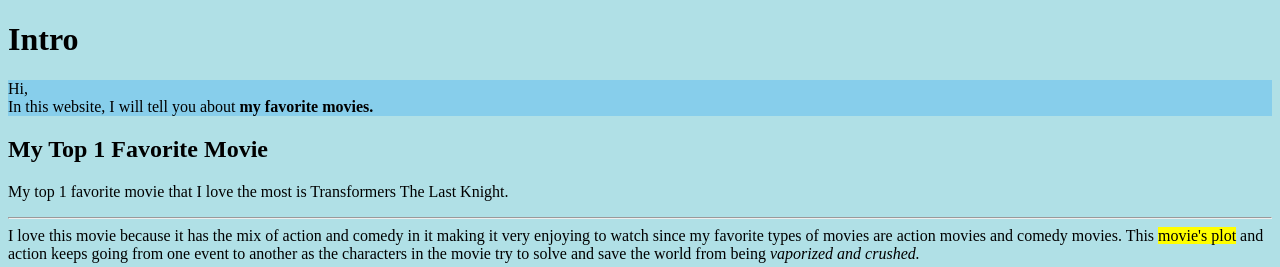
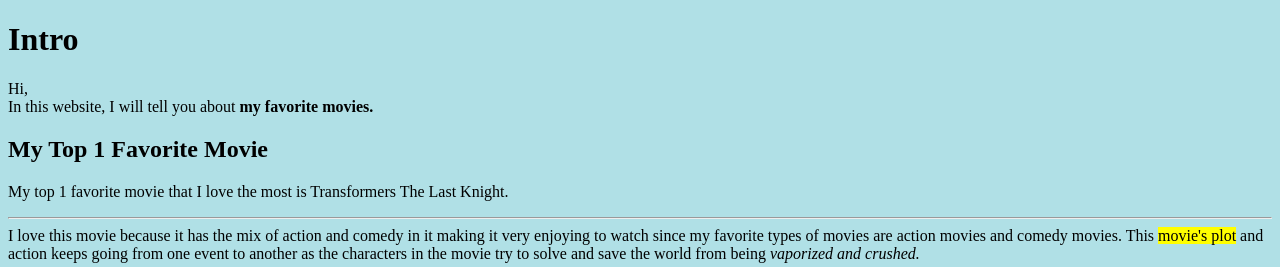
Before and after one commit to LaithHaddadin/laithhaddadin.github.io, a plain HTML site: page Index.html in a window 1280 px wide. Shown: the top 267 px of the page. Drawn offline with Linux system fonts and the light colour scheme.

Commit message:
Update Index.html

```diff
--- a/Index.html
+++ b/Index.html
@@ -5,7 +5,7 @@
 </head>
 <body style="background-color:powderblue;">
     <h1>Intro</h1>
-    <p style="background-color:skyblue;">Hi,<br>In this website, I will tell you about <b>my favorite movies.</b></p>
+    <p>Hi,<br>In this website, I will tell you about <b>my favorite movies.</b></p>
     <h2>My Top 1 Favorite Movie</h2>
     <p>My top 1 favorite movie that I love the most is Transformers The Last Knight.<hr>I love this movie because it has the mix of action and comedy in it making it very enjoying to watch since my favorite types of movies are action movies and comedy movies. This <mark>movie's plot</mark> and action keeps going from one event to another as the characters in the movie try to solve and save the world from being <em>vaporized and crushed.</em></p><hr>
     <img src="file:///Users/laithhaddadin/Desktop/download-1.jpg" alt="Transformers The Last Night" style="width:300px;height:400px;"><hr>
```
